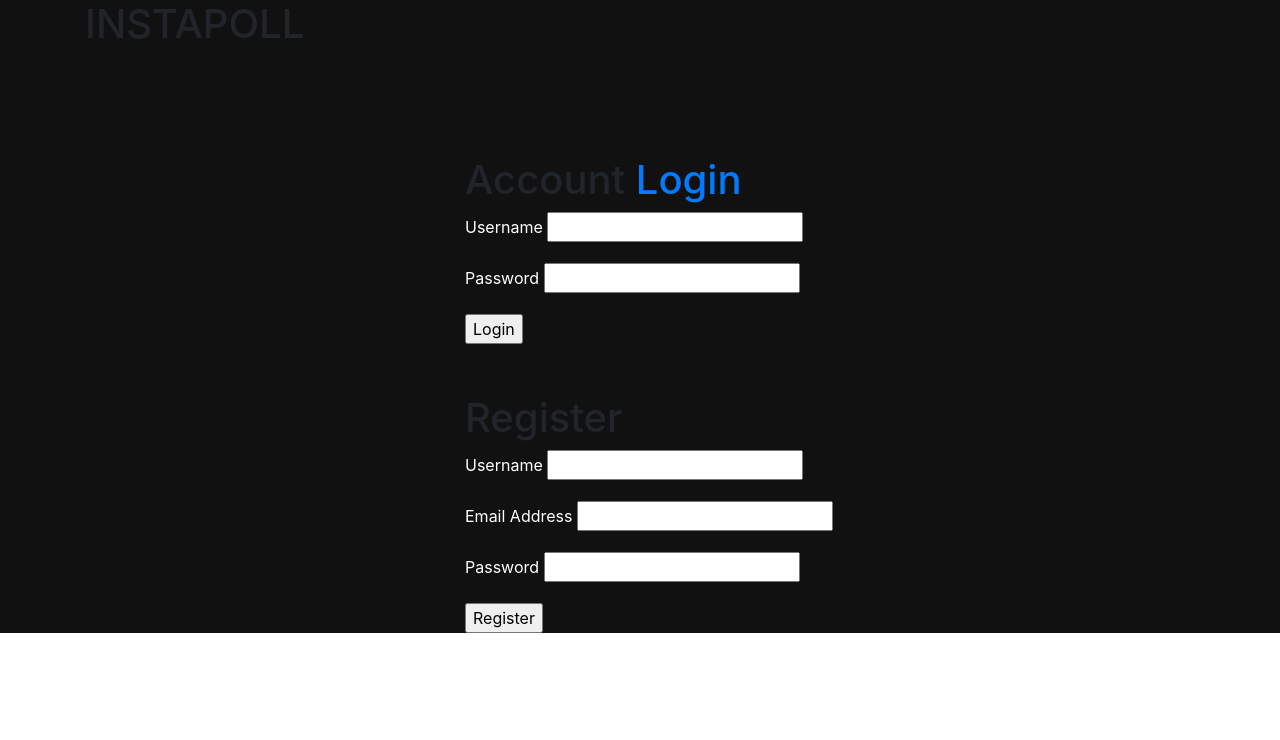
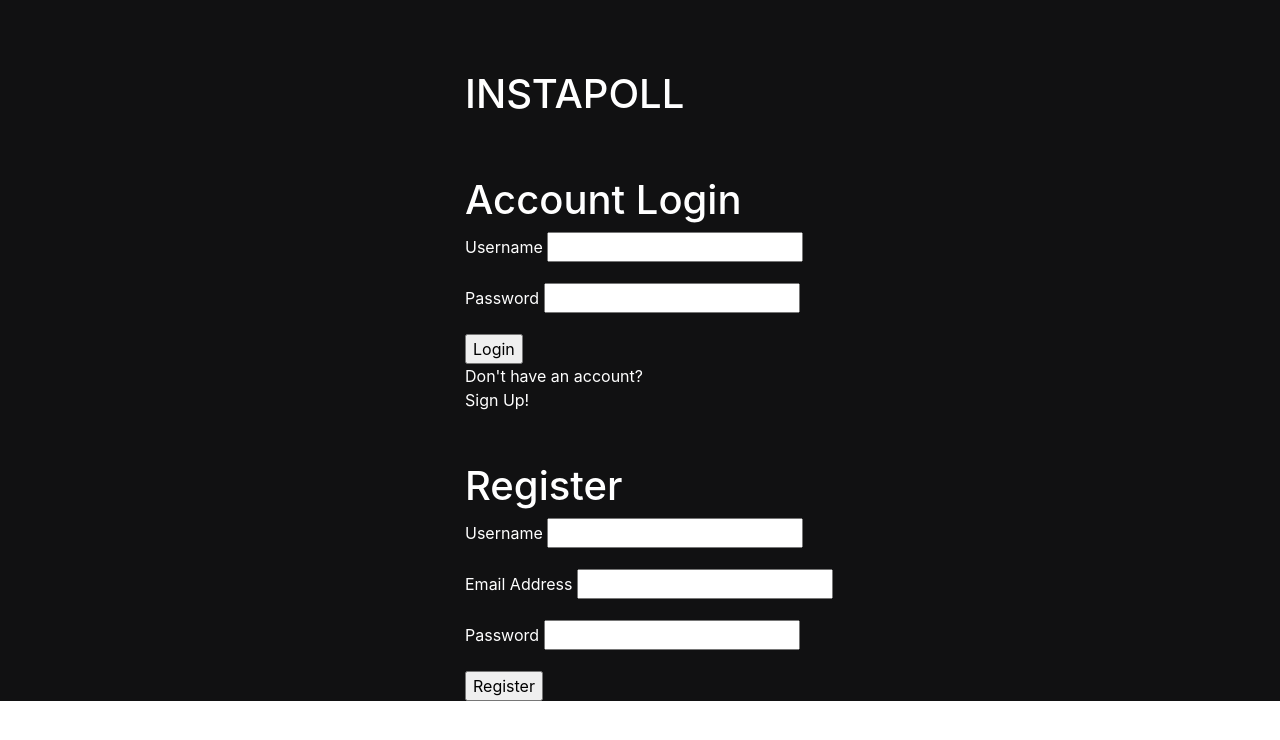
Before and after one commit to jessicahojh/easy_poll, a React (Create React App) app in the folder client/: page / in a window 1280 px wide. Shown: the top 740 px of the page. Built offline with nearby package versions, Linux system fonts and the light colour scheme; no server answers.

Commit message:
styled the landing page

```diff
--- a/client/src/App.css
+++ b/client/src/App.css
@@ -4,8 +4,13 @@
 }
 
 .landing-page {
-  padding-top: 100px;
+  padding-top: 70px;
   padding-left: 380px;
+  color: white;
+}
+
+.login {
+  padding-top: 50px;
 }
 
 .register {
--- a/client/src/components/LandingPage.jsx
+++ b/client/src/components/LandingPage.jsx
@@ -12,11 +12,13 @@ const LandingPage = () => {
 
     return (
         <div>
-            <h1>INSTAPOLL</h1>
             <div className="landing-page">
+                <h1>INSTAPOLL</h1>
                 <div className="login">
                     <Login/>
                 </div>
+                <div>Don't have an account?</div>
+                <div>Sign Up!</div>
                 <div className="register">
                     <Register/>
                 </div>
--- a/client/src/components/auth/Login.jsx
+++ b/client/src/components/auth/Login.jsx
@@ -25,9 +25,7 @@ const Login = () => {
       {
         isAuthenticated ? <div> You are logged in </div> :
         <div className='form-container'>
-          <h1>
-            Account <span className='text-primary'>Login</span>
-          </h1>
+          <h1>Account Login</h1>
           <form onSubmit={onSubmit}>
             <div className='form-group'>
               <label htmlFor='username'>Username</label>&nbsp;
```
